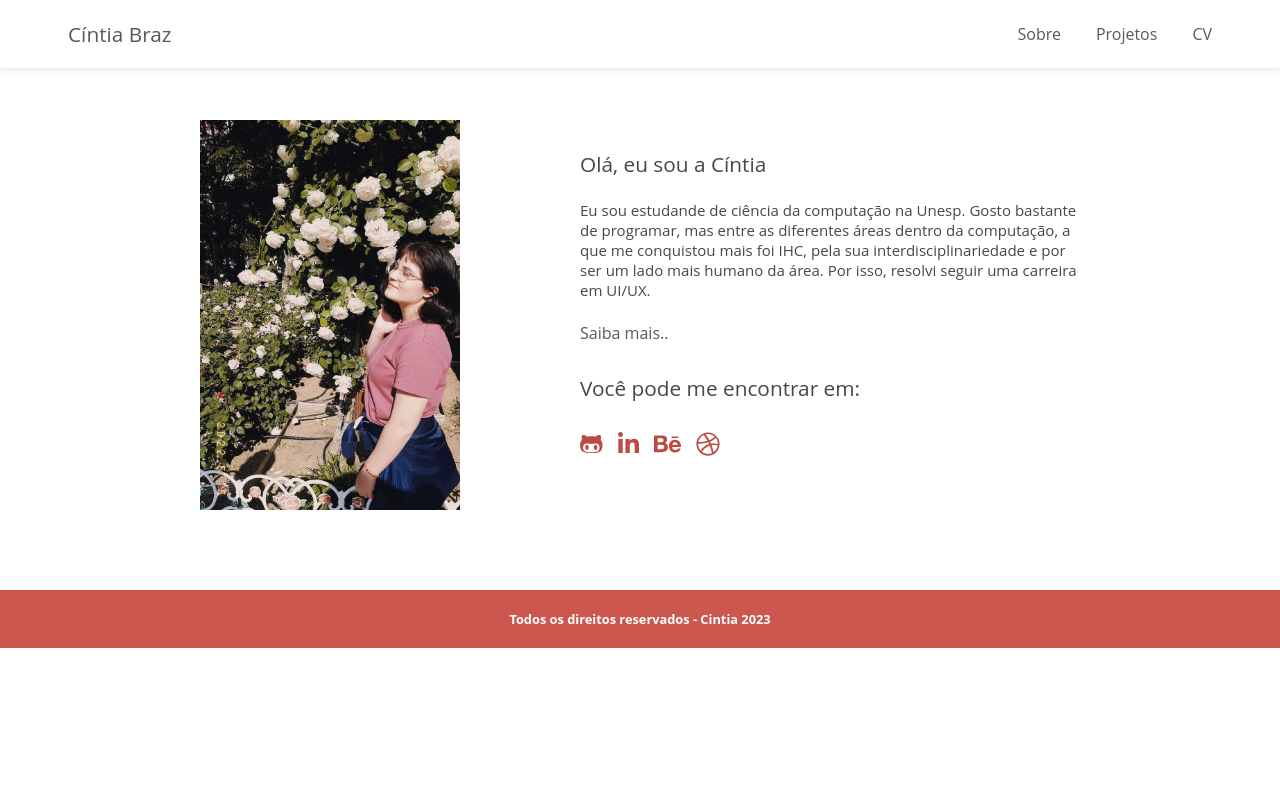
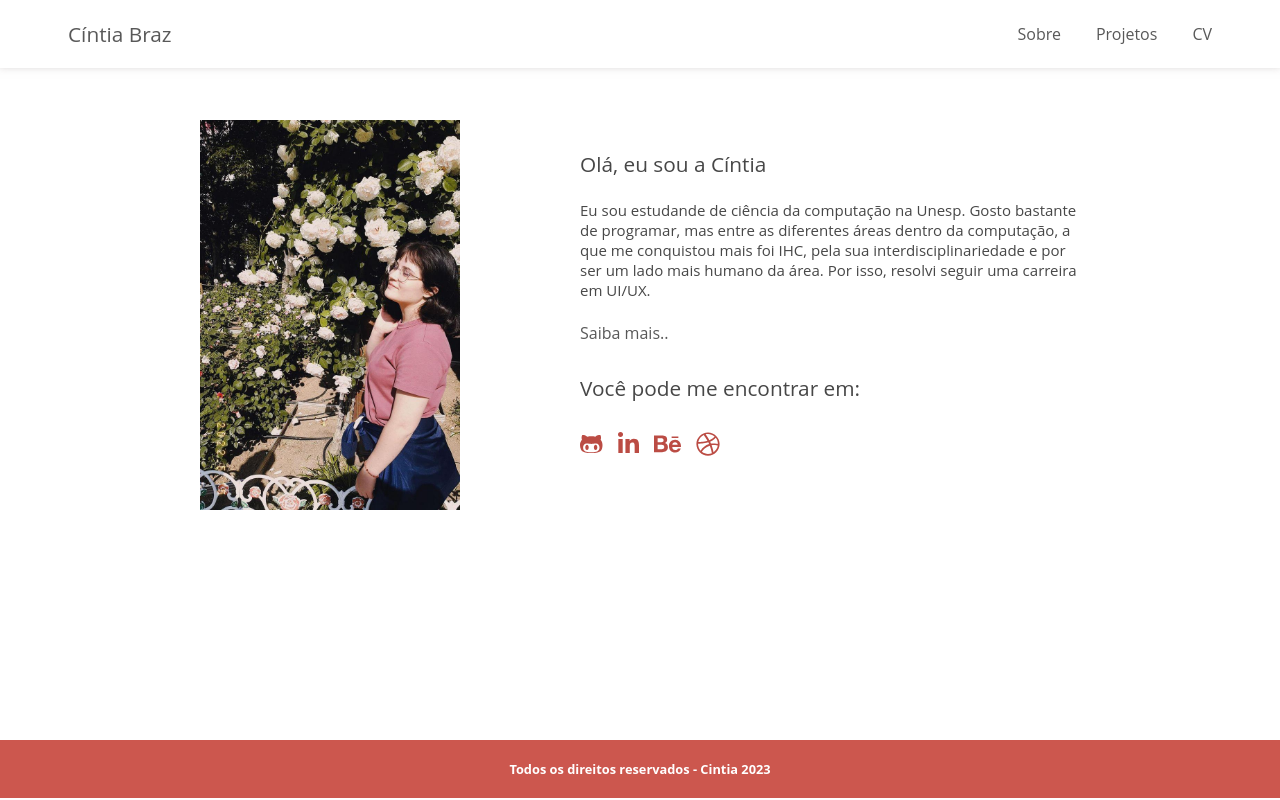
Before and after one commit to Lunatc/portfolio, a React (Create React App) app: page / in a window 1280 px wide. Built offline with nearby package versions, Linux system fonts and the light colour scheme.

Commit message:
Update footer size

```diff
--- a/src/index.css
+++ b/src/index.css
@@ -6,7 +6,6 @@
     font-size: 100%;
     box-sizing: border-box;
     font-family: 'open sans', monospace;
-    overflow: auto;
 }
 
 nav, ul{
@@ -37,6 +36,7 @@ div {
     flex-direction: column;
     padding: 30px 200px;
     gap: 15px;
+    min-height: calc(100vh - 170px);
 }
 
 @media screen and (max-width: 700px) {
--- a/src/pages/styles/main.module.css
+++ b/src/pages/styles/main.module.css
@@ -9,10 +9,6 @@
     flex-direction: row;
     align-items:flex-start;
     margin-top: 0;
-}
-
-.foto {
-    overflow: visible;
 }
 
 .Main img {
--- a/src/pages/styles/projects.module.css
+++ b/src/pages/styles/projects.module.css
@@ -10,7 +10,3 @@
 .Projects img {
     width: 860px;
 }
-
-.foto{
-    overflow: visible;
-}
```
